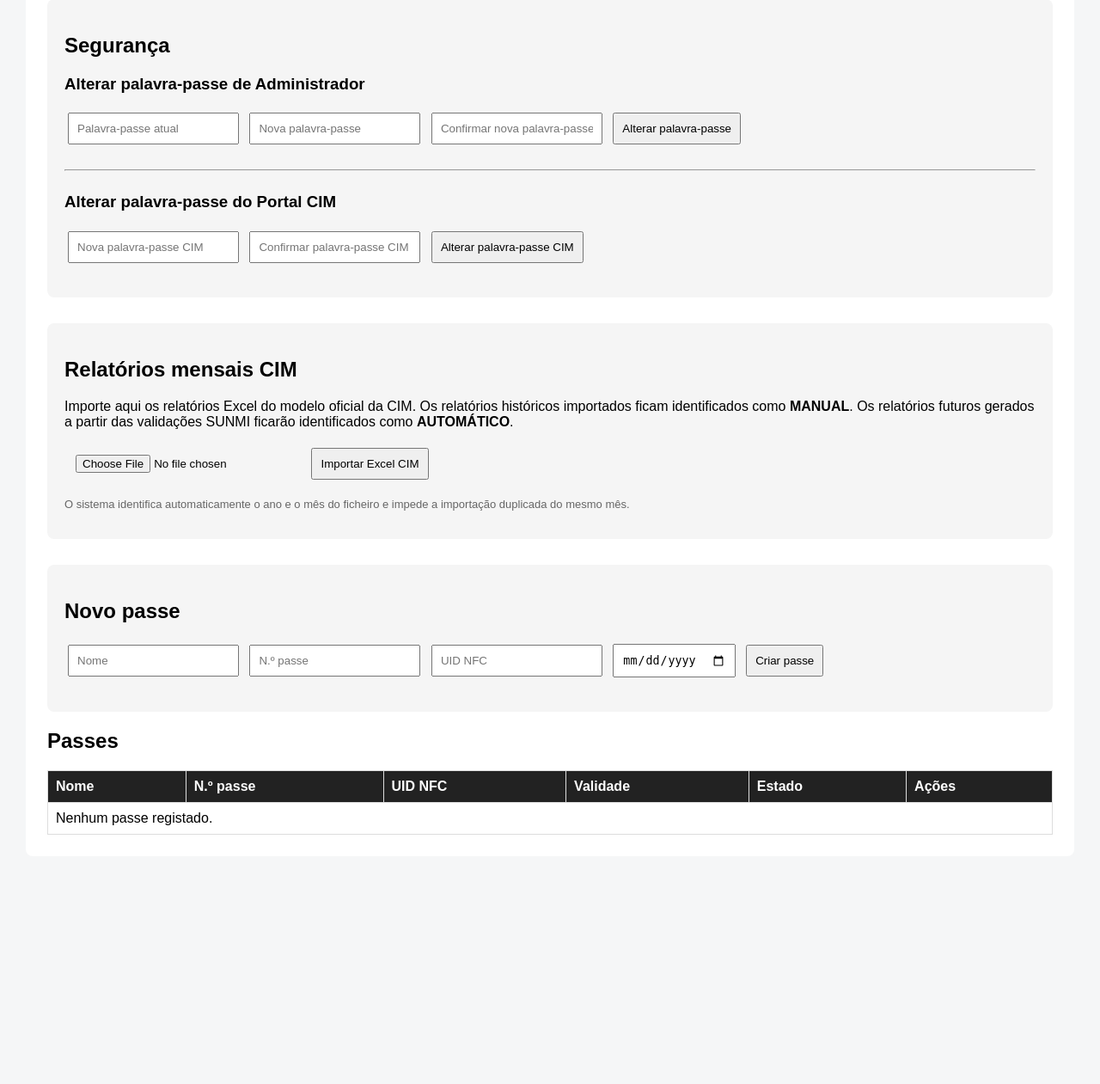
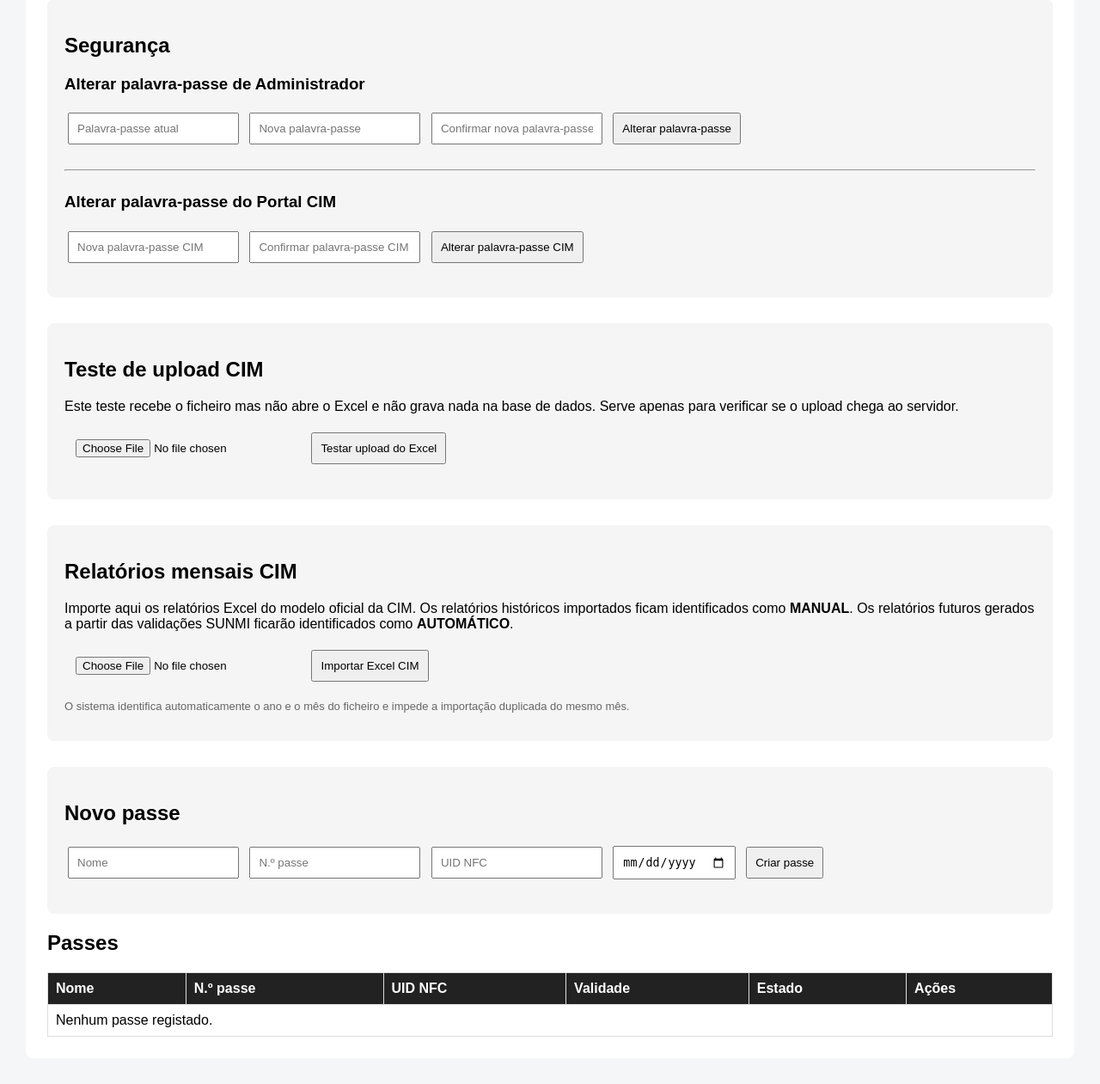
Before and after one commit to Alcancebus/alcance-passes, a FastAPI app: template server/templates/admin.html in a window 1280 px wide. Shown: the part 184-1445 px from the top of the page at 86% size. Before the commit the page ends 1155 px from the top, so only its background shows below. Run offline with FastAPI, Linux system fonts and the light colour scheme; the template is opened without the code that fills it, so the values that code supplies are empty; parts of the project's set-up code (start-up, migrations or seed data) failed here and were passed over; some libraries are stand-ins or nearby versions.

Commit message:
Update admin.html

```diff
--- a/server/templates/admin.html
+++ b/server/templates/admin.html
@@ -101,6 +101,29 @@ th{
 <input type="password" name="new_password" placeholder="Nova palavra-passe CIM" minlength="10" required>
 <input type="password" name="confirm_password" placeholder="Confirmar palavra-passe CIM" minlength="10" required>
 <button type="submit">Alterar palavra-passe CIM</button>
+</form>
+</div>
+
+<div class="box">
+<h2>Teste de upload CIM</h2>
+
+<p>
+Este teste recebe o ficheiro mas não abre o Excel e não grava nada na base de dados.
+Serve apenas para verificar se o upload chega ao servidor.
+</p>
+
+{% if request.query_params.get("cim_upload_test") == "ok" %}
+<p style="color:green;font-weight:bold;">
+Upload recebido com sucesso pelo servidor.
+Tamanho recebido: {{ request.query_params.get("cim_upload_size") }} bytes.
+</p>
+{% endif %}
+
+<form method="post"
+      action="/admin/cim-report/upload-test"
+      enctype="multipart/form-data">
+<input type="file" name="file" accept=".xlsx" required>
+<button type="submit">Testar upload do Excel</button>
 </form>
 </div>
 
```
